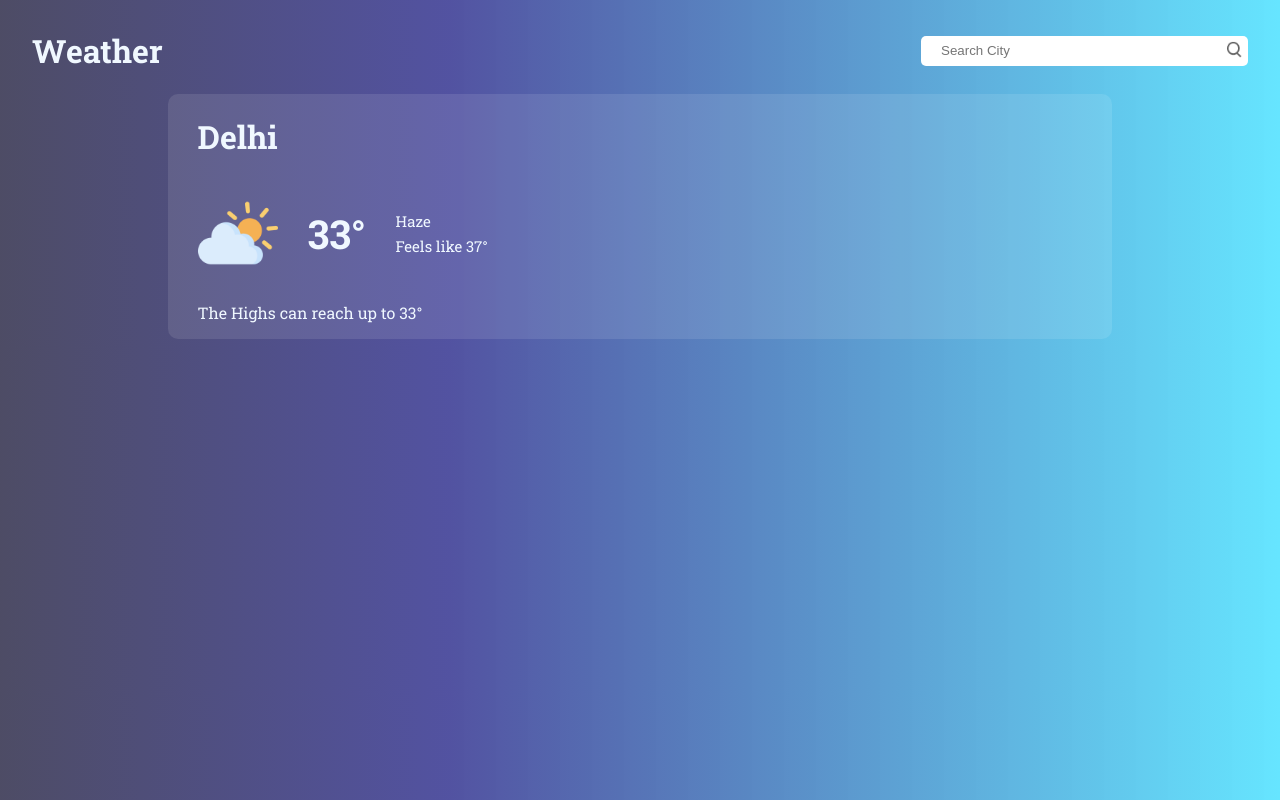
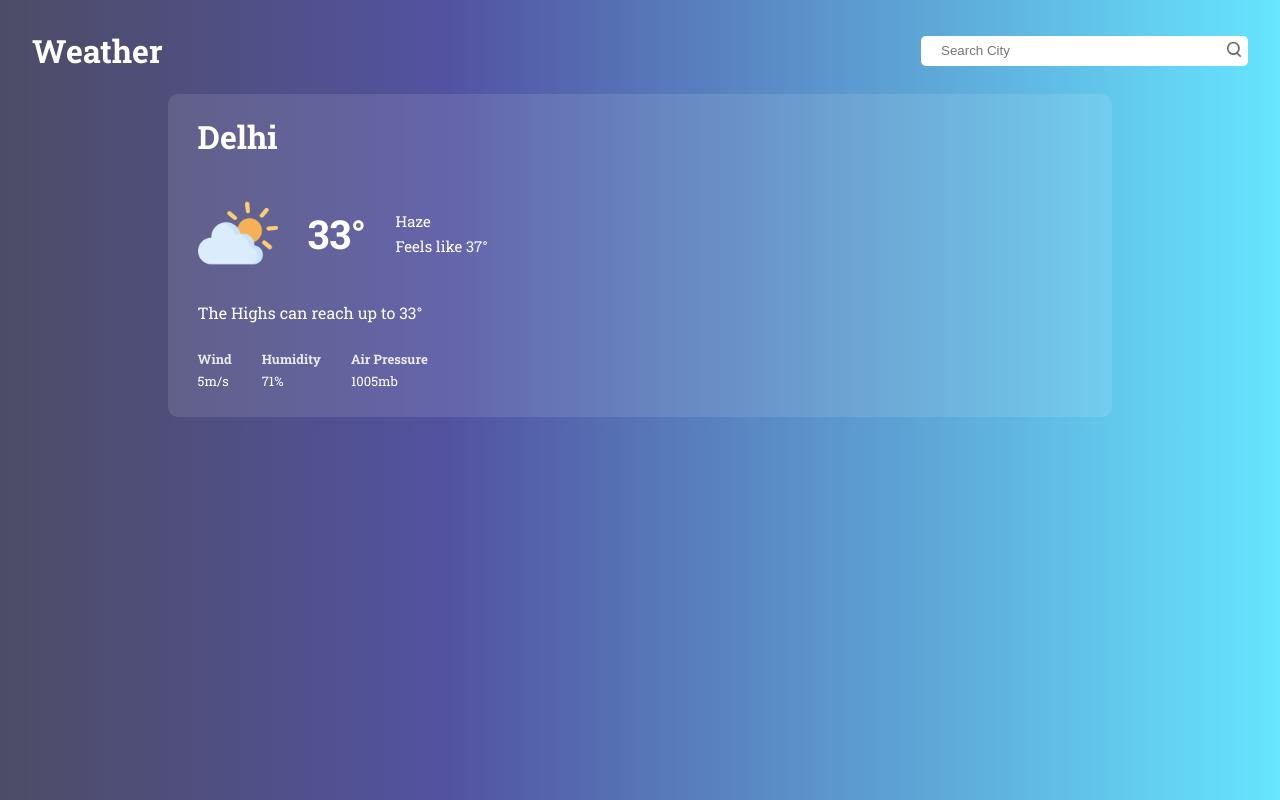
Before and after one commit to Harshit3323/Weather-App, a React (Vite) app: page / in a window 1280 px wide. Built offline with nearby package versions, Linux system fonts and the light colour scheme.

Commit message:
Completed current component

```diff
--- a/src/current.jsx
+++ b/src/current.jsx
@@ -21,8 +21,20 @@ export default function Current() {
 
                 </div>
                 <p>The Highs can reach up to 33°</p>
-                <div className="other">
-
+                <div id="other">
+                    {/* wind humidity pressure  */}
+                    <div className="wind other_compo">
+                        <h4>Wind</h4>
+                        <p>5m/s</p>
+                    </div>
+                    <div className="humidity other_compo">
+                        <h4>Humidity</h4>
+                        <p>71%</p>
+                    </div>
+                    <div className="pressure other_compo">
+                        <h4>Air Pressure</h4>
+                        <p>1005mb</p>
+                    </div>
                 </div>
             </div>
         </center>
--- a/src/index.css
+++ b/src/index.css
@@ -3,7 +3,7 @@ body{
     font-family: "Roboto Slab", serif;
     font-optical-sizing: auto;
     font-style: normal;
-    color: aliceblue;
+    color: rgb(255, 255, 255);
 }
 #nav{
     display: flex;
@@ -45,7 +45,7 @@ button{
 #current_day{
     display: flex;
     flex-direction: column;
-    padding: 0 30px;
+    padding: 0 30px 20px;
     width: 70%;
     position: relative;
     justify-content: center;
@@ -70,3 +70,15 @@ button{
     font-size: 15px;
     text-align: left;
 }
+#other{
+    display: flex;
+    flex-direction: row;
+    gap: 30px;
+}
+.other_compo{
+    line-height: 5px;
+    font-size: small;
+}
+.other_compo h4{
+    color: rgba(255, 255, 255, 0.863);
+}
```
Also changed, not shown: src/next_week.jsx (added).
